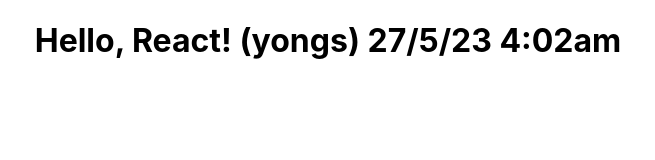
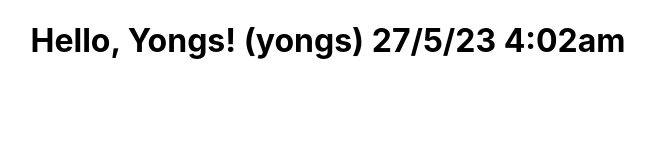
Before and after one commit to 0xYongs/filmville, a React (Create React App) app: page / in a window 1280 px wide. Shown: the top 160 px of the page, without its empty margins (312-967 px from the left). Built offline with nearby package versions, Linux system fonts and the light colour scheme.

Commit message:
Work on different ways of outputting the same answer

```diff
--- a/src/App.js
+++ b/src/App.js
@@ -1,10 +1,11 @@
 import './App.css';
 
 function App() {
+
+  const name = 'Yongs'
   return (
       <div className="App">
-        <h1>Hello, React! (yongs)
-          27/5/23 4:02am</h1>
+        <h1>Hello, {name}! (yongs) 27/5/23 4:02am</h1>
       </div>
   );
 }
```
